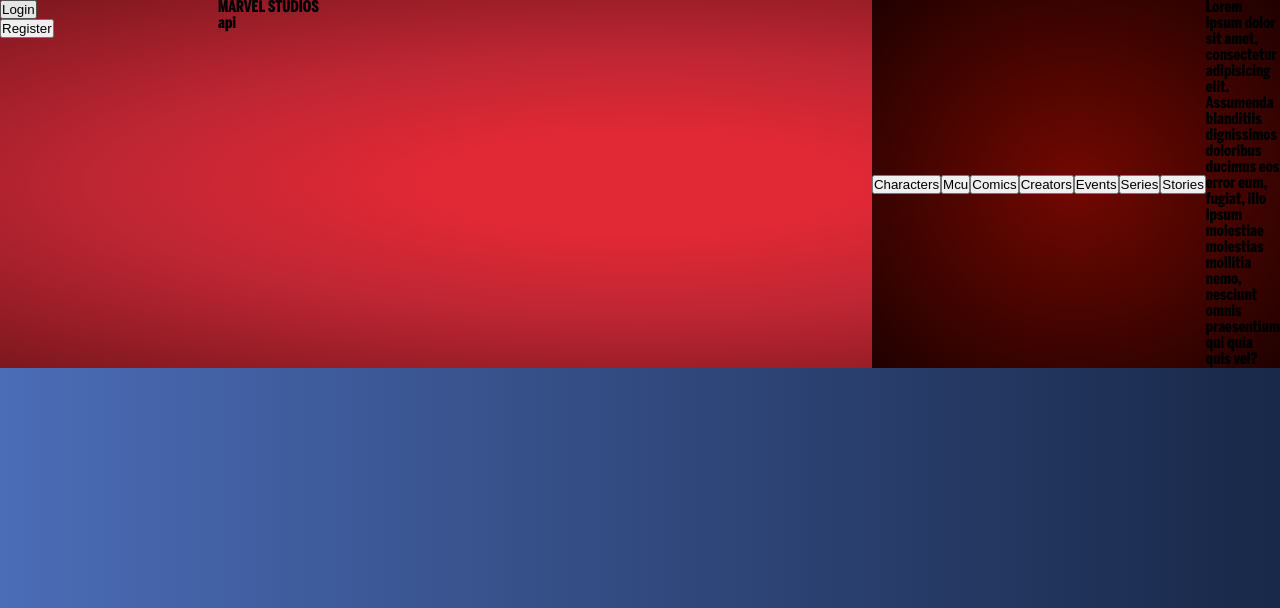
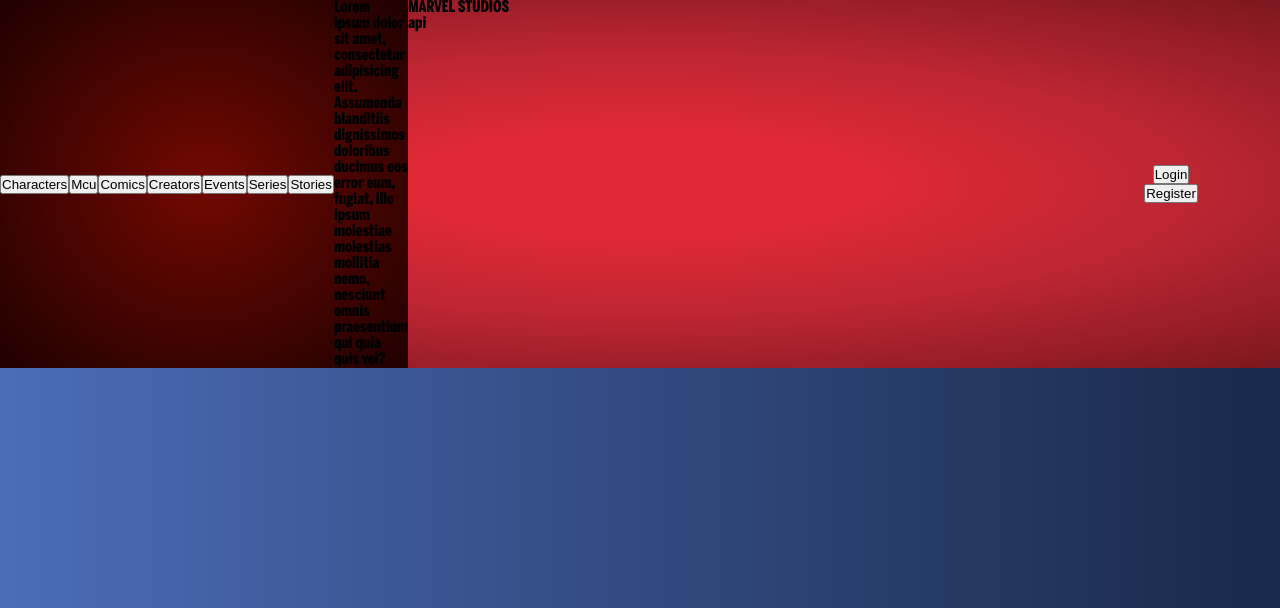
Before and after one commit to NorbertRuff/Marvel-API, a Flask app: page /home in a window 1280 px wide. Shown: the top 608 px of the page. Run offline with Flask 2, Linux system fonts and the light colour scheme; parts of the project's set-up code (start-up, migrations or seed data) failed here and were passed over.

Commit message:
[add] login div style

```diff
--- a/static/css/navbar.css
+++ b/static/css/navbar.css
@@ -15,3 +15,12 @@
 .wrapper {
     grid-area: wrapper;
 }
+
+.login_register {
+    grid-area: login_register;
+    display: flex;
+    flex-wrap: wrap;
+    flex-direction: column;
+    justify-content: center;
+    align-items: center;
+}
```
